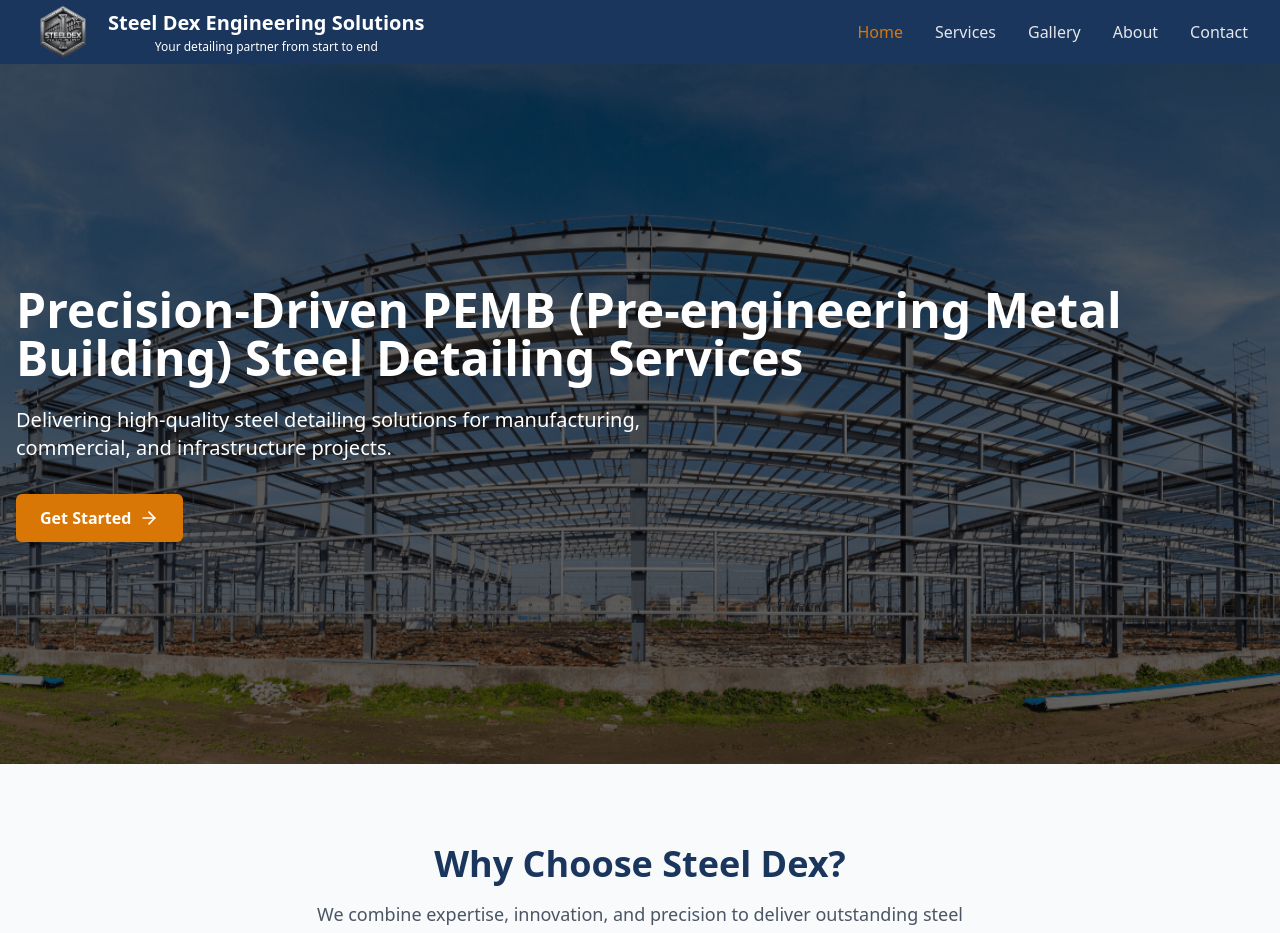
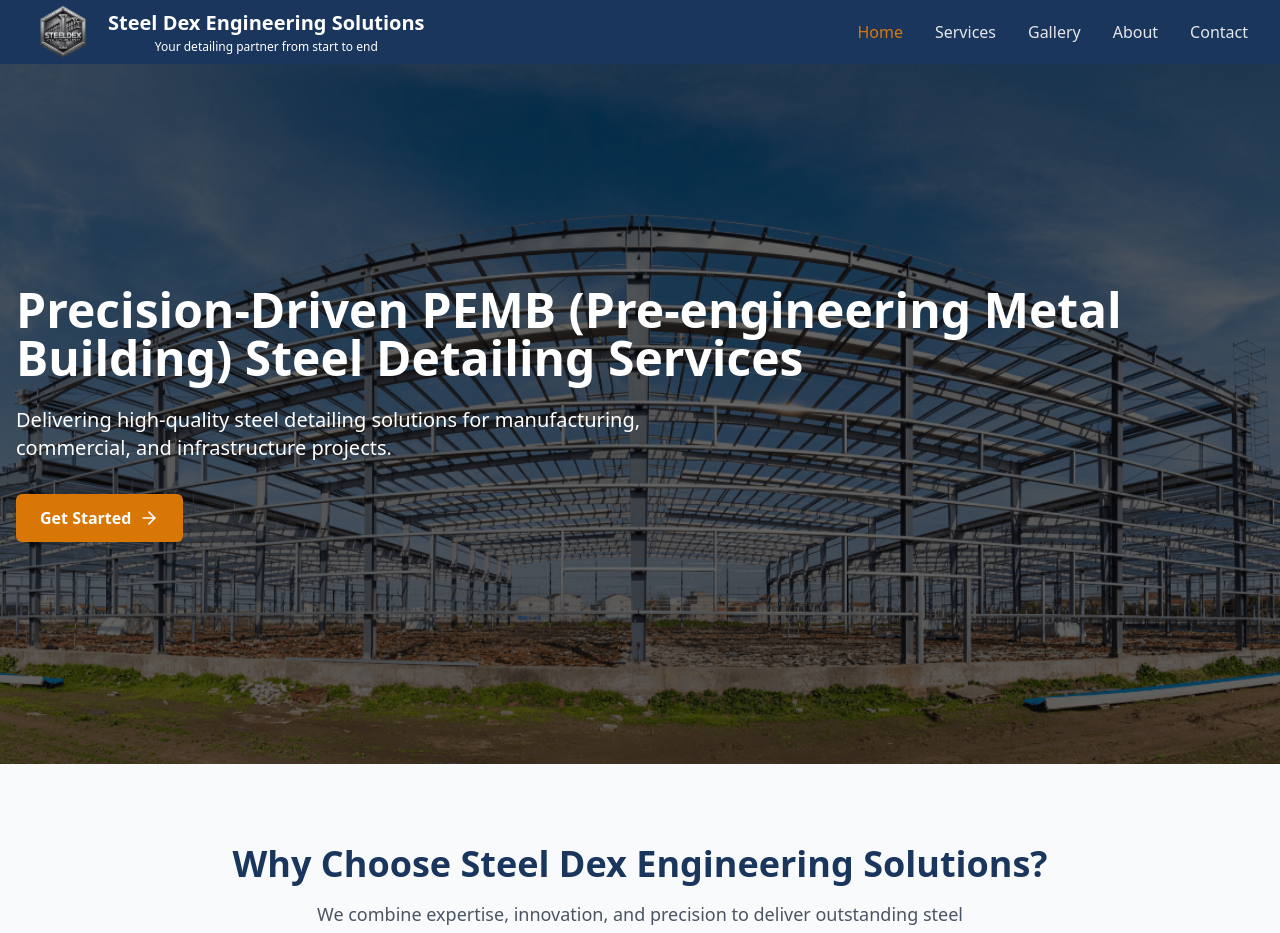
Before and after one commit to ADARSHKOTAWAR/Steel_Dex, a React (Vite) app: page / in a window 1280 px wide. Shown: the top 933 px of the page. Built offline with nearby package versions, Linux system fonts and the light colour scheme.

Commit message:
herosection changes

```diff
--- a/src/pages/Home.tsx
+++ b/src/pages/Home.tsx
@@ -55,7 +55,7 @@ const Home = () => {
         <div className="max-w-7xl mx-auto px-4">
           <div className="text-center mb-16">
             <h2 className="text-4xl font-bold text-primary mb-4">
-              Why Choose Steel Dex?
+              Why Choose Steel Dex Engineering Solutions?
             </h2>
             <p className="text-lg text-gray-600 max-w-2xl mx-auto">
               We combine expertise, innovation, and precision to deliver
```
